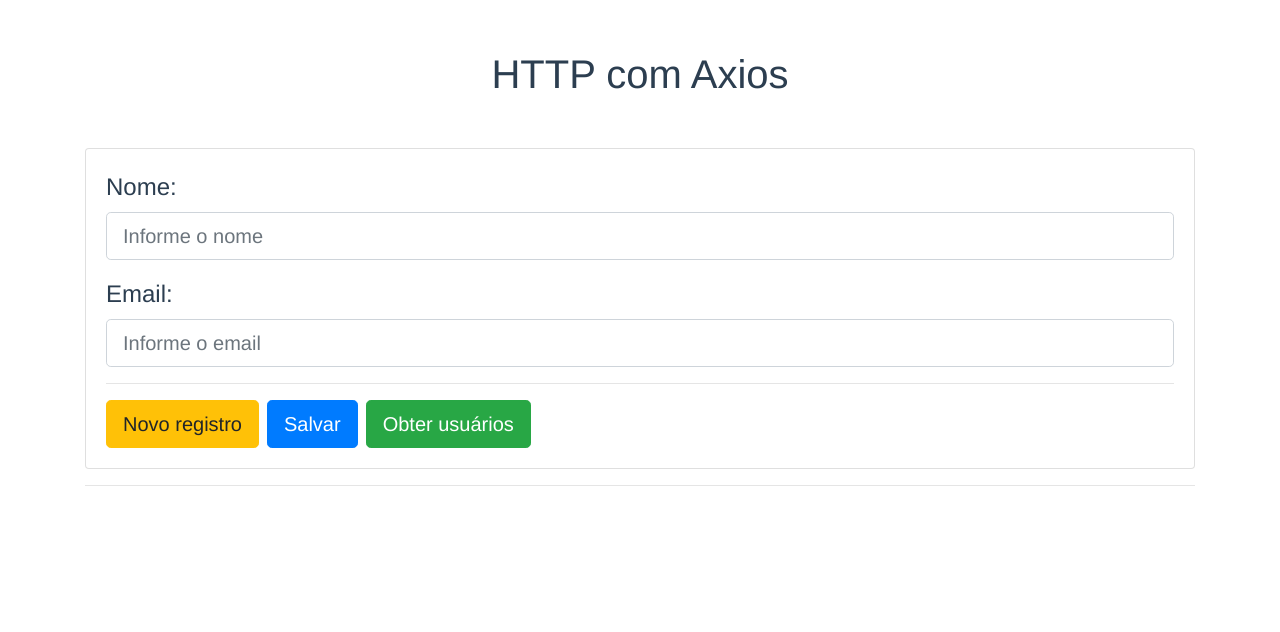
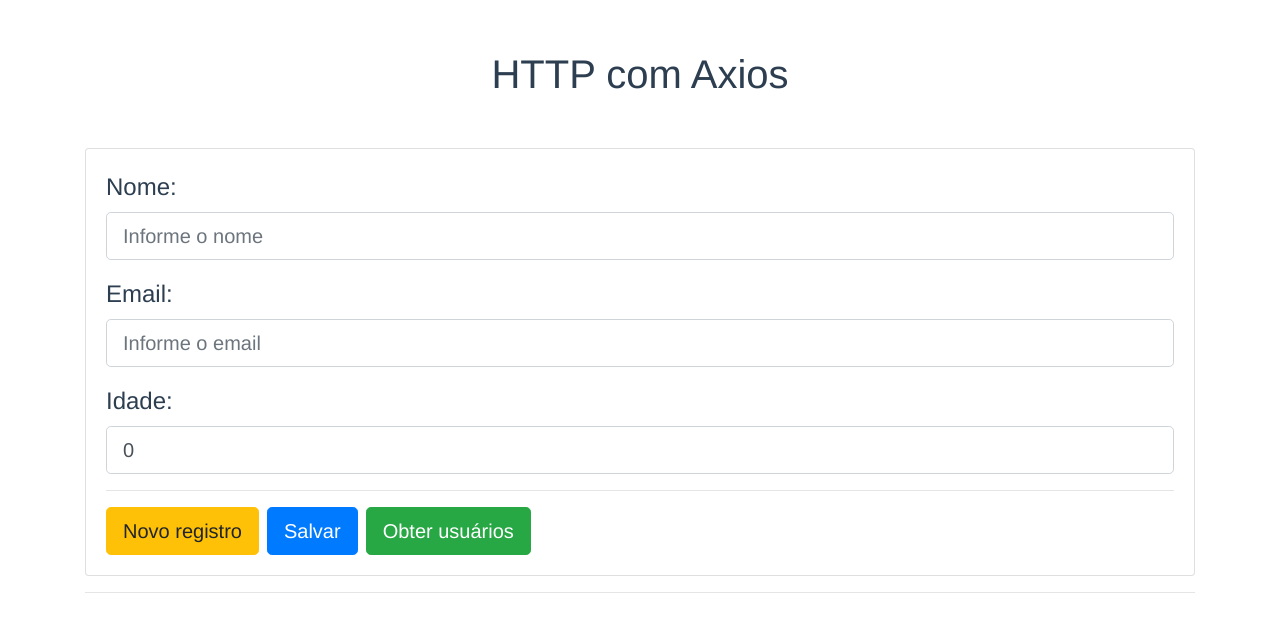
Before and after one commit to rmgimenez/curso-vuejs, a Vue app in the folder http-exercicios/: page / in a window 1280 px wide. Shown: the top 632 px of the page. Built offline with nearby package versions, Linux system fonts and the light colour scheme.

Commit message:
alterações

```diff
--- a/http-exercicios/src/App.vue
+++ b/http-exercicios/src/App.vue
@@ -14,6 +14,12 @@
 					placeholder="Informe o email"></b-form-input>
 			</b-form-group>
 
+			<b-form-group label="Idade:">
+				<b-form-input type="text" size="lg"
+					v-model="usuario.idade"
+					placeholder="Informe a idade"></b-form-input>
+			</b-form-group>
+
 			<hr>
 			<b-button variant="warning" size="lg" @click="novoRegistro">Novo registro</b-button>
 
@@ -28,6 +34,7 @@
 			<b-list-group-item v-for="(usuario, id) in usuarios" :key="id">
 				<strong>Nome: </strong> {{ usuario.nome }} <br>
 				<strong>Email: </strong> {{ usuario.email }} <br>
+				<strong>Idade: </strong> {{ usuario.idade }} <br>
 				<strong>ID: </strong> {{ id }} <br>
 				<b-button variant="warning" size="lg" @click="carregar(id)">Carregar</b-button>
 				<b-button variant="danger" size="lg" class="ml-2" @click="excluir(id)">Excluir</b-button>
@@ -44,7 +51,8 @@ export default {
 			id: null, // representa o id do usuário selecionado
 			usuario: {
 				nome: '',
-				email: ''
+				email: '',
+				idade: 0
 			}
 		}
 	},
@@ -52,6 +60,7 @@ export default {
 		limpar() {
 			this.usuario.nome = ''
 			this.usuario.email = ''
+			this.usuario.idade = 0
 			this.id = null
 		},
 		novoRegistro() {
```
